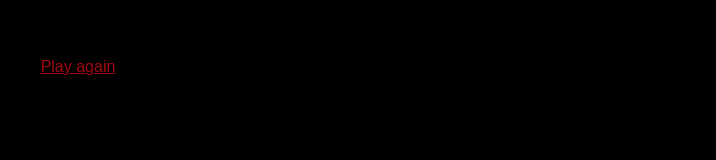
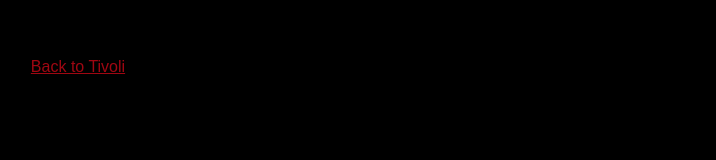
Before and after one commit to mariefarnstrom/runtime-terror, a Next.js app: page /haunted-house/end in a window 1280 px wide. Shown: the part 369-529 px from the top of the page, without its empty margins (562-1278 px from the left). Built offline with nearby package versions, Linux system fonts and the light colour scheme; no server answers; a web font is replaced by a local one.

Commit message:
saved room state with persist and created buttons on end page

```diff
--- a/src/app/haunted-house/end/page.tsx
+++ b/src/app/haunted-house/end/page.tsx
@@ -1,10 +1,34 @@
+'use client'
+
 import Link from "next/link";
+import { useRouter } from "next/navigation";
+import { TIVOLI_MODE } from "@/lib/gameConfig";
+import { useGameStore } from "@/store/useGameStore";
 
 export default function EndPage() {
+  const router = useRouter();
+
+  const handleTivoliReturn = () => {
+    // TODO: Replace with actual tivoli site URL
+    router.push("/");
+  };
+
   return (
     <div className="flex flex-col items-center justify-center h-screen">
       <h1 className="text-4xl font-bold mb-4">Congratulations! You've escaped the Hunted House!</h1>
-      <Link href="/" className="text-red-800 underline mt-4">Play again</Link>
+
+      {TIVOLI_MODE ? (
+        <button
+          onClick={handleTivoliReturn}
+          className="text-red-800 underline mt-4 px-4 py-2 hover:opacity-80"
+        >
+          Back to Tivoli
+        </button>
+      ) : (
+        <Link href="/" className="text-red-800 underline mt-4">
+          Play again
+        </Link>
+      )}
     </div>
   );
 }
--- a/src/app/haunted-house/page.tsx
+++ b/src/app/haunted-house/page.tsx
@@ -21,15 +21,21 @@ export default function HauntedHousePage() {
   const router = useRouter();
   const currentRoom = useGameStore(s => s.currentRoom);
   const isComplete = useGameStore(s => s.isComplete);
-  const CurrentRoom = ROOMS[currentRoom];
-
   const [mounted, setMounted] = useState(false);
 
+  // Reset if coming back from end page
   useEffect(() => {
     if (isComplete) {
+      useGameStore.getState().resetGame();
+    }
+  }, []);
+
+  // Redirect to end when game is complete
+  useEffect(() => {
+    if (isComplete && mounted) {
       router.push("/haunted-house/end");
     }
-  }, [isComplete, router]);
+  }, [isComplete, mounted, router]);
 
   useEffect(() => {
     setMounted(true);
@@ -63,8 +69,5 @@ export default function HauntedHousePage() {
         <Clown />
       </div>
     </div>
-
-
-  )
-  // < CurrentRoom key = { currentRoom } />;
+  );
 }
--- a/src/store/useGameStore.ts
+++ b/src/store/useGameStore.ts
@@ -1,6 +1,7 @@
 //Game state store using Zustand
 
 import { create } from "zustand";
+import { persist } from "zustand/middleware";
 import { useAudioStore } from "@/store/useAudioStore";
 
 
@@ -21,7 +22,9 @@ interface GameStore {
   resetGame: () => void;
 }
 
-export const useGameStore = create<GameStore>((set, get) => ({
+export const useGameStore = create<GameStore>()(
+  persist(
+    (set, get) => ({
       // Start values
       currentRoom: 'graveyard',
       fearLevel: 0,
@@ -42,11 +45,6 @@ export const useGameStore = create<GameStore>((set, get) => ({
         }
       },
 
-  /*  increaseFear: (amount) =>
-    set((state) => ({
-      fearLevel: Math.min(100, state.fearLevel + amount)
-    })), */
-
       completeGame: () => set({ isComplete: true }),
 
       resetGame: () => {
@@ -60,4 +58,10 @@ export const useGameStore = create<GameStore>((set, get) => ({
           isComplete: false,
         });
       },
-}));
+    }),
+    {
+      name: "haunted-house-room",
+
+    }
+  )
+);
```
Lines whose indentation alone changed are shown as unchanged.
